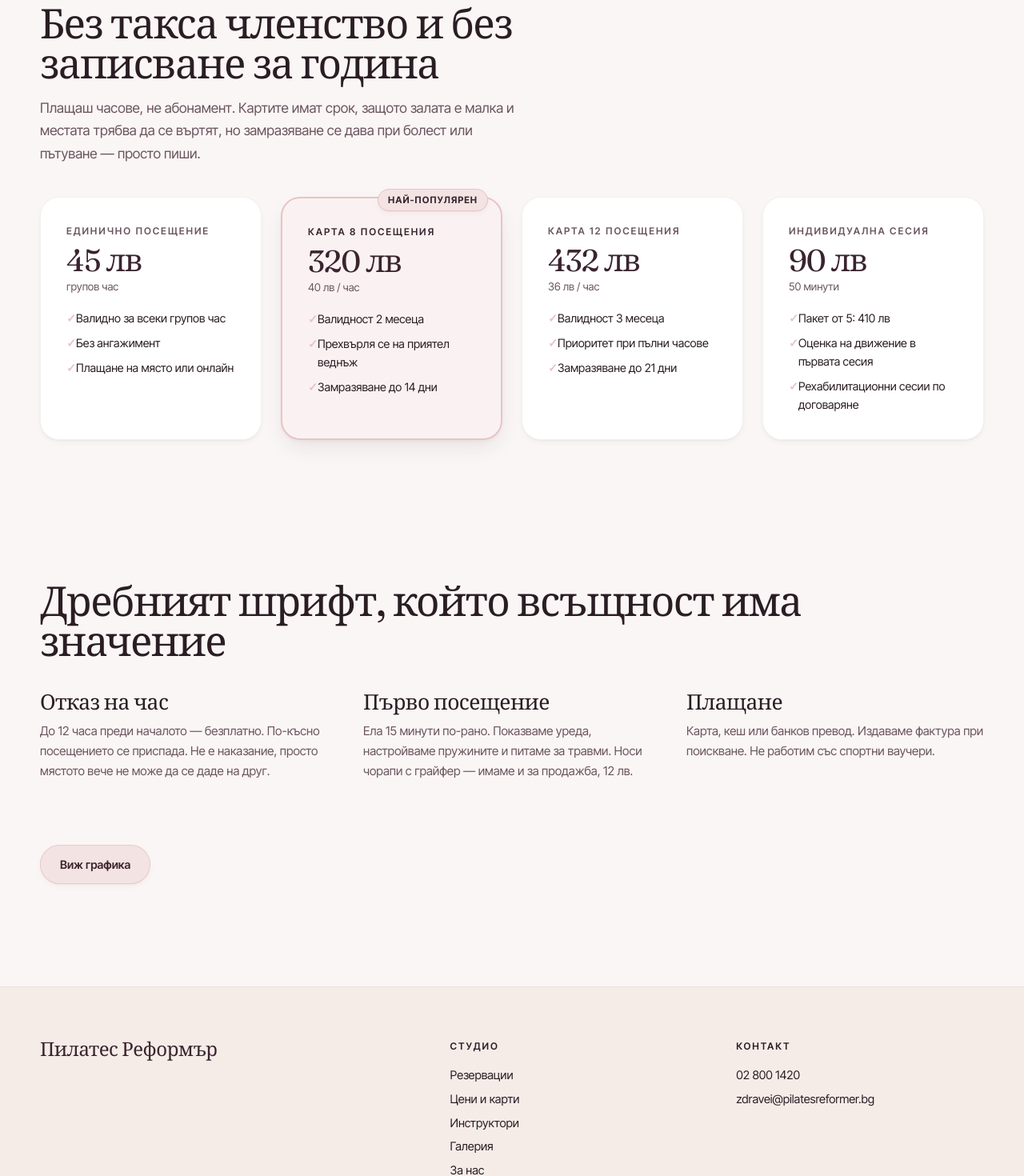
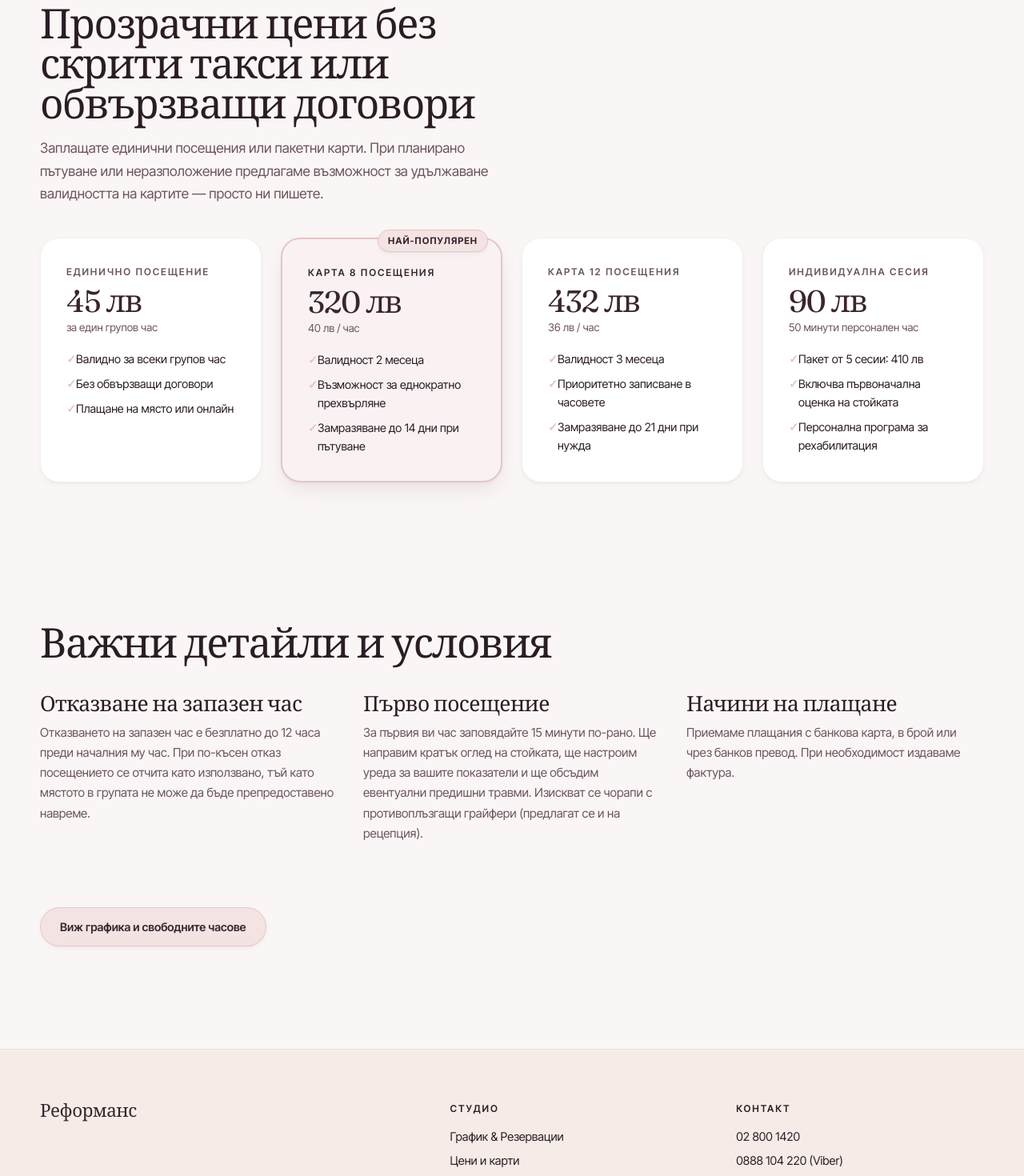
Before and after one commit to nvasilevbg/reformans-pilates, a Next.js app: page /ceni in a window 1280 px wide. Shown: the part 180-1650 px from the top of the page at 80% size. Built offline with nearby package versions, Linux system fonts and the light colour scheme.

Commit message:
Comprehensive audit and polish of all Bulgarian copy across the studio website for professional tone, precision, and natural phrasing

```diff
--- a/app/ceni/page.tsx
+++ b/app/ceni/page.tsx
@@ -6,27 +6,27 @@ const CARDS = [
   {
     name: "Единично посещение",
     price: "45 лв",
-    unit: "групов час",
-    lines: ["Валидно за всеки групов час", "Без ангажимент", "Плащане на място или онлайн"],
+    unit: "за един групов час",
+    lines: ["Валидно за всеки групов час", "Без обвързващи договори", "Плащане на място или онлайн"],
   },
   {
     name: "Карта 8 посещения",
     price: "320 лв",
     unit: "40 лв / час",
-    lines: ["Валидност 2 месеца", "Прехвърля се на приятел веднъж", "Замразяване до 14 дни"],
+    lines: ["Валидност 2 месеца", "Възможност за еднократно прехвърляне", "Замразяване до 14 дни при пътуване"],
     featured: true,
   },
   {
     name: "Карта 12 посещения",
     price: "432 лв",
     unit: "36 лв / час",
-    lines: ["Валидност 3 месеца", "Приоритет при пълни часове", "Замразяване до 21 дни"],
+    lines: ["Валидност 3 месеца", "Приоритетно записване в часовете", "Замразяване до 21 дни при нужда"],
   },
   {
     name: "Индивидуална сесия",
     price: "90 лв",
-    unit: "50 минути",
-    lines: ["Пакет от 5: 410 лв", "Оценка на движение в първата сесия", "Рехабилитационни сесии по договаряне"],
+    unit: "50 минути персонален час",
+    lines: ["Пакет от 5 сесии: 410 лв", "Включва първоначална оценка на стойката", "Персонална програма за рехабилитация"],
   },
 ];
 
@@ -34,12 +34,11 @@ export default function Ceni() {
   return (
     <div className="shell page-container animate-entrance">
       <header className="page-head">
-        <p className="eyebrow">Цени</p>
-        <h2>Без такса членство и без записване за година</h2>
+        <p className="eyebrow">Цени и карти</p>
+        <h2>Прозрачни цени без скрити такси или обвързващи договори</h2>
         <p>
-          Плащаш часове, не абонамент. Картите имат срок, защото залата е малка и
-          местата трябва да се въртят, но замразяване се дава при болест или
-          пътуване — просто пиши.
+          Заплащате единични посещения или пакетни карти. При планирано пътуване или
+          неразположение предлагаме възможност за удължаване валидността на картите — просто ни пишете.
         </p>
       </header>
 
@@ -136,7 +135,7 @@ export default function Ceni() {
       </div>
 
       <section className="section">
-        <h2>Дребният шрифт, който всъщност има значение</h2>
+        <h2>Важни детайли и условия</h2>
         <div
           style={{
             display: "grid",
@@ -147,26 +146,25 @@ export default function Ceni() {
           }}
         >
           <div>
-            <h3>Отказ на час</h3>
+            <h3>Отказване на запазен час</h3>
             <p>
-              До 12 часа преди началото — безплатно. По-късно посещението се
-              приспада. Не е наказание, просто мястото вече не може да се даде на
-              друг.
+              Отказването на запазен час е безплатно до 12 часа преди началния му час.
+              При по-късен отказ посещението се отчита като използвано, тъй като мястото в групата не може да бъде препредоставено навреме.
             </p>
           </div>
           <div>
             <h3>Първо посещение</h3>
             <p>
-              Ела 15 минути по-рано. Показваме уреда, настройваме пружините и
-              питаме за травми. Носи чорапи с грайфер — имаме и за продажба, 12
-              лв.
+              За първия ви час заповядайте 15 минути по-рано. Ще направим кратък оглед на стойката,
+              ще настроим уреда за вашите показатели и ще обсъдим евентуални предишни травми.
+              Изискват се чорапи с противоплъзгащи грайфери (предлагат се и на рецепция).
             </p>
           </div>
           <div>
-            <h3>Плащане</h3>
+            <h3>Начини на плащане</h3>
             <p>
-              Карта, кеш или банков превод. Издаваме фактура при поискване. Не
-              работим със спортни ваучери.
+              Приемаме плащания с банкова карта, в брой или чрез банков превод.
+              При необходимост издаваме фактура.
             </p>
           </div>
         </div>
@@ -174,7 +172,7 @@ export default function Ceni() {
 
       <div style={{ paddingBottom: "var(--space-8)" }}>
         <Link href="/rezervacii" className="btn btn-primary">
-          Виж графика
+          Виж графика и свободните часове
         </Link>
       </div>
     </div>
--- a/app/galeriya/page.tsx
+++ b/app/galeriya/page.tsx
@@ -7,10 +7,10 @@ export default function Galeriya() {
     <div className="shell page-container animate-entrance">
       <header className="page-head">
         <p className="eyebrow">Галерия</p>
-        <h2>Залата, без филтри и без наети модели</h2>
+        <h2>Залата в детайли — атмосфера, уреди и светлина</h2>
         <p>
-          Снимките са от обикновени дни. Кликни върху коя да е снимка за пълен преглед.
-          Ако искаш да видиш мястото на живо преди да се запишеш, отбий се между 13:00 и 16:00.
+          Снимките са от ежедневния живот в студиото. Натиснете върху снимка за пълен преглед.
+          За запознаване със залата на място можете да се свържете с нас за посещение.
         </p>
       </header>
 
--- a/components/Footer.tsx
+++ b/components/Footer.tsx
@@ -6,10 +6,9 @@ export default function Footer() {
       <div className="shell">
         <div className="footer-grid">
           <div>
-            <h3>Пилатес Реформър</h3>
-            <p style={{ maxWidth: "34ch", color: "rgba(247,235,233,0.75)", marginTop: "0.75rem" }}>
-              Шест реформъра, никакви огледални стени. Работим с малки групи, за да
-              стигаме до всеки в залата.
+            <h3 style={{ fontSize: "1.4rem" }}>Реформанс</h3>
+            <p style={{ maxWidth: "34ch", color: "rgba(247,235,233,0.75)", marginTop: "0.75rem", lineHeight: 1.55 }}>
+              Бутиково студио за пилатес реформър в София, кв. Лозенец. Работим с малки групи до 6 души за прецизна кинезитерапевтична грижа.
             </p>
           </div>
 
@@ -18,7 +17,7 @@ export default function Footer() {
               Студио
             </p>
             <div style={{ display: "grid", gap: "0.4rem", marginTop: "0.9rem", fontSize: "0.92rem" }}>
-              <Link href="/rezervacii">Резервации</Link>
+              <Link href="/rezervacii">График & Резервации</Link>
               <Link href="/ceni">Цени и карти</Link>
               <Link href="/instruktori">Инструктори</Link>
               <Link href="/galeriya">Галерия</Link>
@@ -32,9 +31,10 @@ export default function Footer() {
             </p>
             <div style={{ display: "grid", gap: "0.4rem", marginTop: "0.9rem", fontSize: "0.92rem" }}>
               <a href="tel:+35928001420">02 800 1420</a>
+              <a href="tel:+359888104220">0888 104 220 (Viber)</a>
               <a href="mailto:zdravei@pilatesreformer.bg">zdravei@pilatesreformer.bg</a>
-              <span style={{ color: "rgba(247,235,233,0.75)" }}>
-                ул. Кричим 42, Лозенец
+              <span style={{ color: "rgba(247,235,233,0.75)", marginTop: "0.25rem" }}>
+                ул. „Кричим“ 42, кв. Лозенец
                 <br />
                 София 1407
               </span>
@@ -43,7 +43,7 @@ export default function Footer() {
         </div>
 
         <div className="footer-bottom">
-          <span>© {new Date().getFullYear()} Пилатес Реформър ЕООД</span>
+          <span>© {new Date().getFullYear()} Реформанс Пилатес ЕООД · София</span>
           <span>Пон–Пет 07:00–21:00 · Съб 08:00–15:00 · Нед 09:00–13:00</span>
         </div>
       </div>
```
Also changed, not shown: app/instruktori/page.tsx (+12 -12 lines), app/kontakti/page.tsx (+7 -9 lines), app/page.tsx (+25 -26 lines), app/za-nas/page.tsx (+21 -23 lines).
